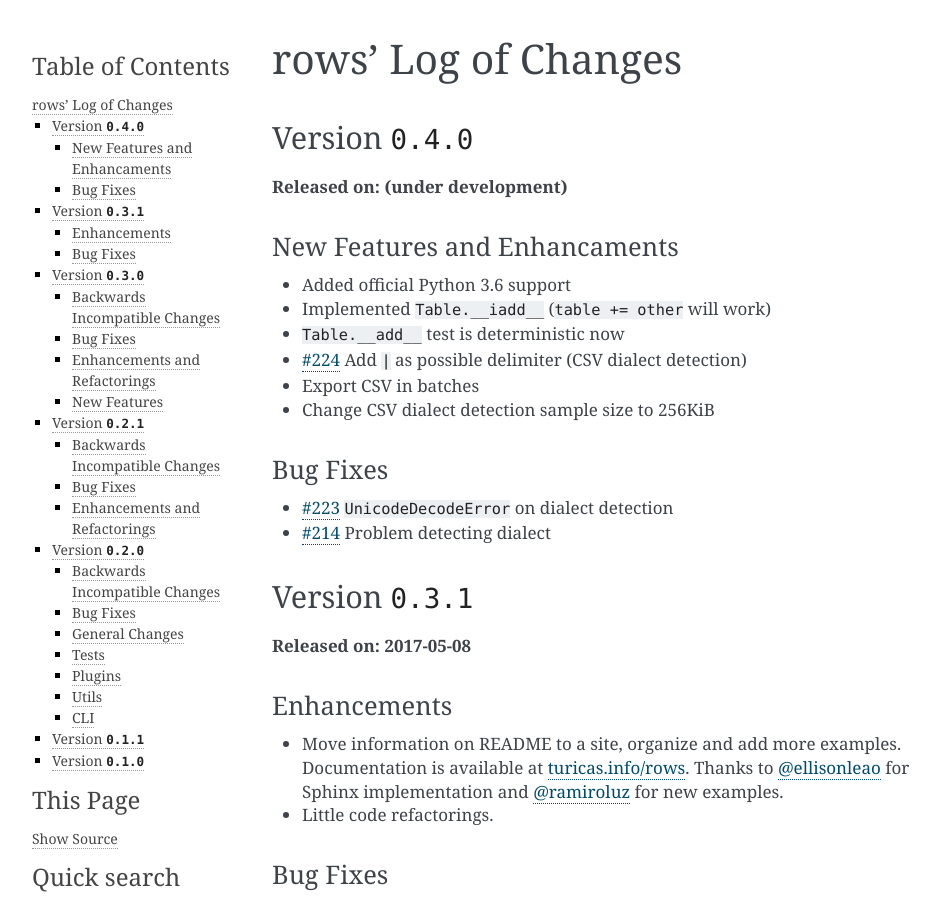
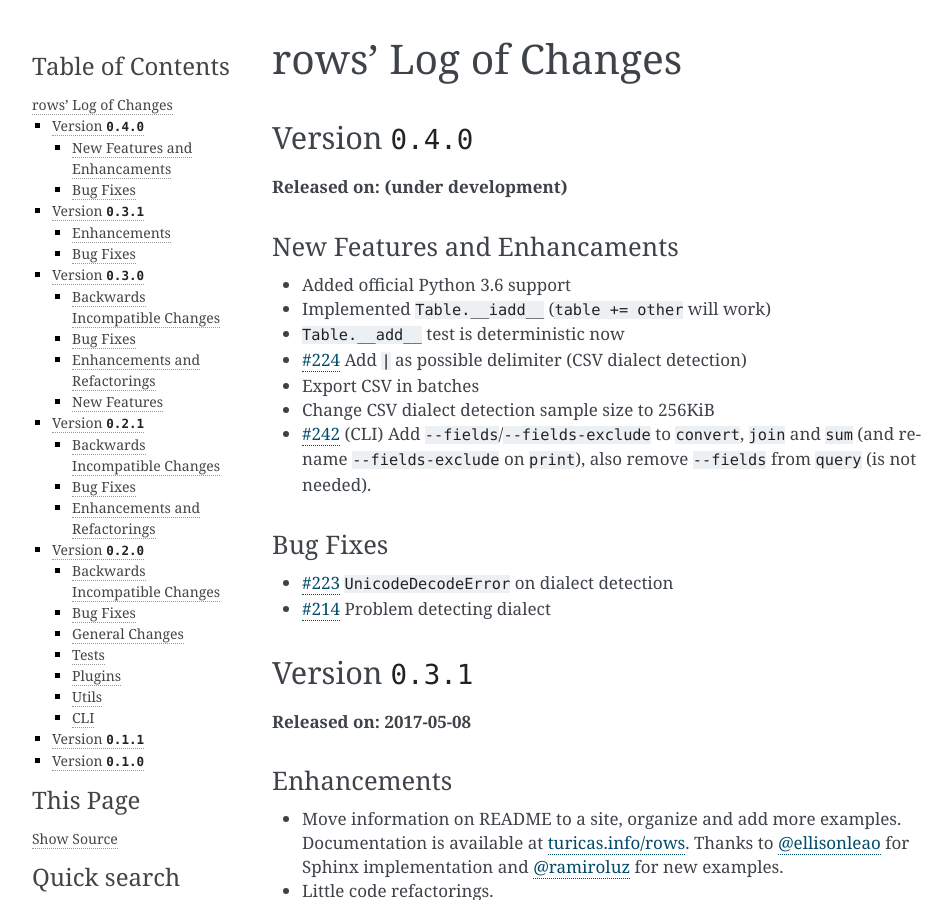
Before and after one commit to turicas/rows, a Sphinx documentation site: the page built from docs/changelog.md, in a window 1280 px wide and 900 px high. Shown: the whole window, without its empty margins (148-1100 px from the left). Built offline with Sphinx 7.4.7, drawn with Linux system fonts in a browser that asks for light colours.

Commit message:
Update changelog
Fix #242

```diff
--- a/docs/changelog.md
+++ b/docs/changelog.md
@@ -13,6 +13,11 @@
   delimiter (CSV dialect detection)
 - Export CSV in batches
 - Change CSV dialect detection sample size to 256KiB
+- [#242](https://github.com/turicas/rows/issues/242) (CLI) Add
+  `--fields`/`--fields-exclude` to `convert`, `join` and `sum` (and rename
+  `--fields-exclude` on `print`), also remove `--fields` from `query` (is not
+  needed).
+
 
 ### Bug Fixes
 
```
